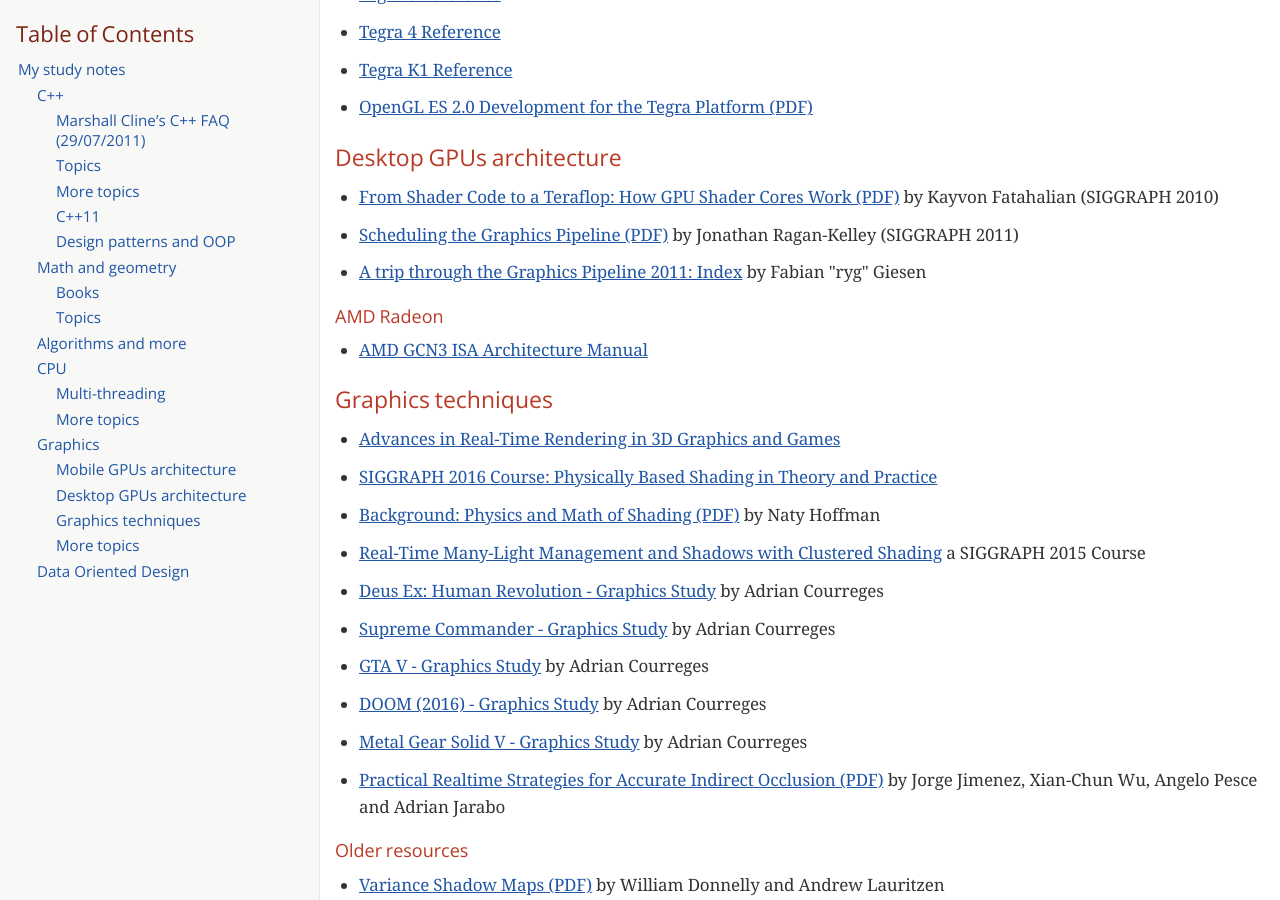
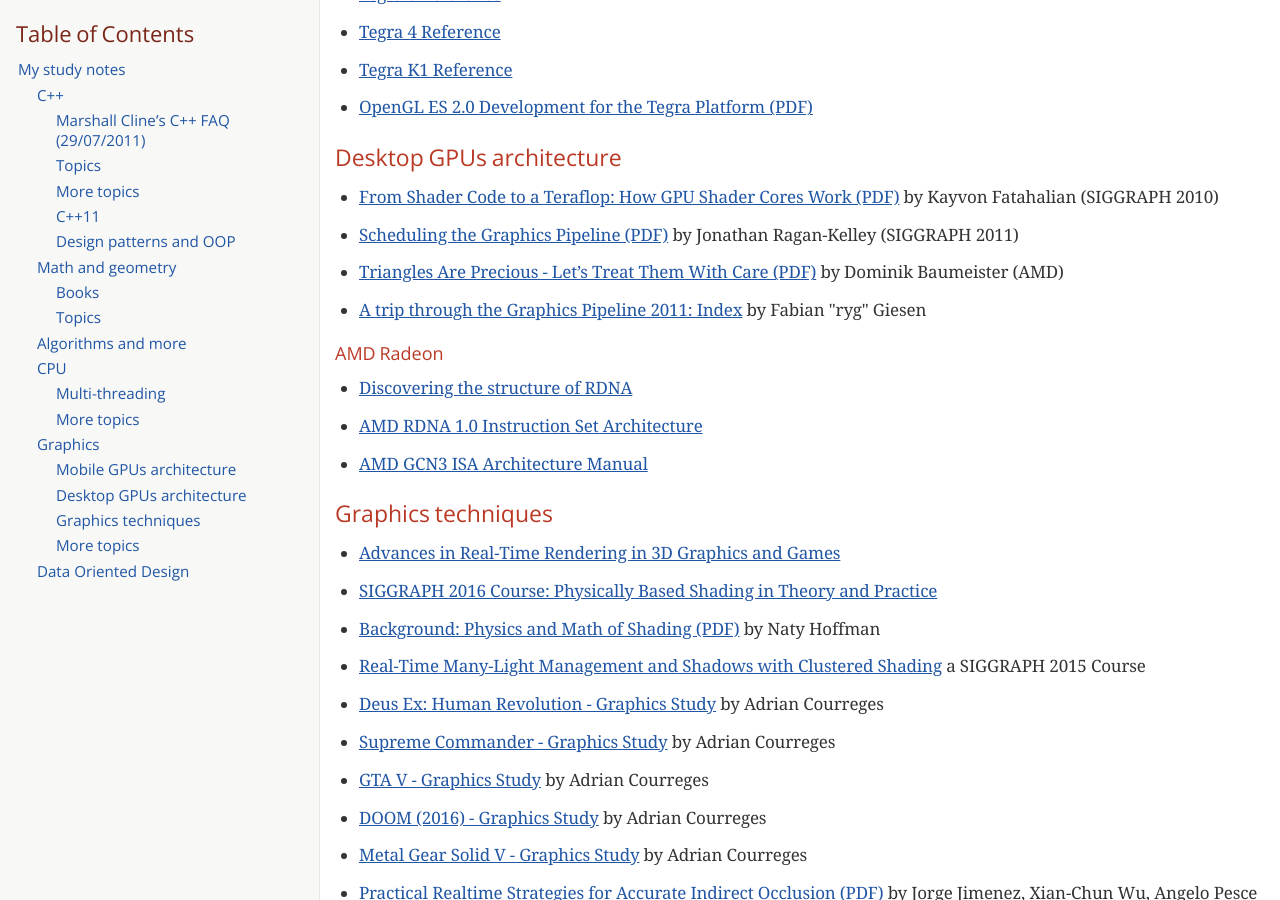
Before and after one commit to encelo/encelo.github.io, a Jekyll site: the page notes.html, which Jekyll copies as it is, in a window 1280 px wide and 900 px high, scrolled down 8126 px. Built offline with Jekyll 4.4.1, drawn with Linux system fonts in a browser that asks for light colours; some web fonts are replaced; some of the changed text lies outside the part shown.

Commit message:
Add some new links to the study notes

```diff
--- a/notes.html
+++ b/notes.html
@@ -507,7 +507,7 @@
 <p>Mirror of 2006 version: <a href="http://www.dietmar-kuehl.de/mirror/c++-faq/" class="bare">http://www.dietmar-kuehl.de/mirror/c++-faq/</a></p>
 </li>
 <li>
-<p>Mirror of 2003 version:: <a href="https://www.cs.rit.edu/~mjh/docs/c++-faq/" class="bare">https://www.cs.rit.edu/~mjh/docs/c++-faq/</a></p>
+<p>Mirror of 2003 version: <a href="https://www.cs.rit.edu/~mjh/docs/c++-faq/" class="bare">https://www.cs.rit.edu/~mjh/docs/c++-faq/</a></p>
 </li>
 </ul>
 </div>
@@ -1208,6 +1208,9 @@
 <p><a href="http://bps11.idav.ucdavis.edu/talks/05-schedulingGraphicsPipeline-BPS2011-ragankelley.pdf">Scheduling the Graphics Pipeline (PDF)</a> by Jonathan Ragan-Kelley (SIGGRAPH 2011)</p>
 </li>
 <li>
+<p><a href="https://gpuopen.com/presentations/2019/nordic-game-2019-triangles-are-precious.pdf">Triangles Are Precious - Let&#8217;s Treat Them With Care (PDF)</a> by Dominik Baumeister (AMD)</p>
+</li>
+<li>
 <p><a href="https://fgiesen.wordpress.com/2011/07/09/a-trip-through-the-graphics-pipeline-2011-index/">A trip through the Graphics Pipeline 2011: Index</a> by Fabian "ryg" Giesen</p>
 </li>
 </ul>
@@ -1216,6 +1219,12 @@
 <h5 id="_amd_radeon">AMD Radeon</h5>
 <div class="ulist">
 <ul>
+<li>
+<p><a href="https://gpuopen.com/discovering-rdna/">Discovering the structure of RDNA</a></p>
+</li>
+<li>
+<p><a href="https://gpuopen.com/compute-product/amd-rdna-1-0-instruction-set-architecture/">AMD RDNA 1.0 Instruction Set Architecture</a></p>
+</li>
 <li>
 <p><a href="http://gpuopen.com/compute-product/amd-gcn3-isa-architecture-manual/">AMD GCN3 ISA Architecture Manual</a></p>
 </li>
```
Also changed, not shown: other parts of notes.html (+2 -2 lines), notes.adoc (+6 -3 lines).
